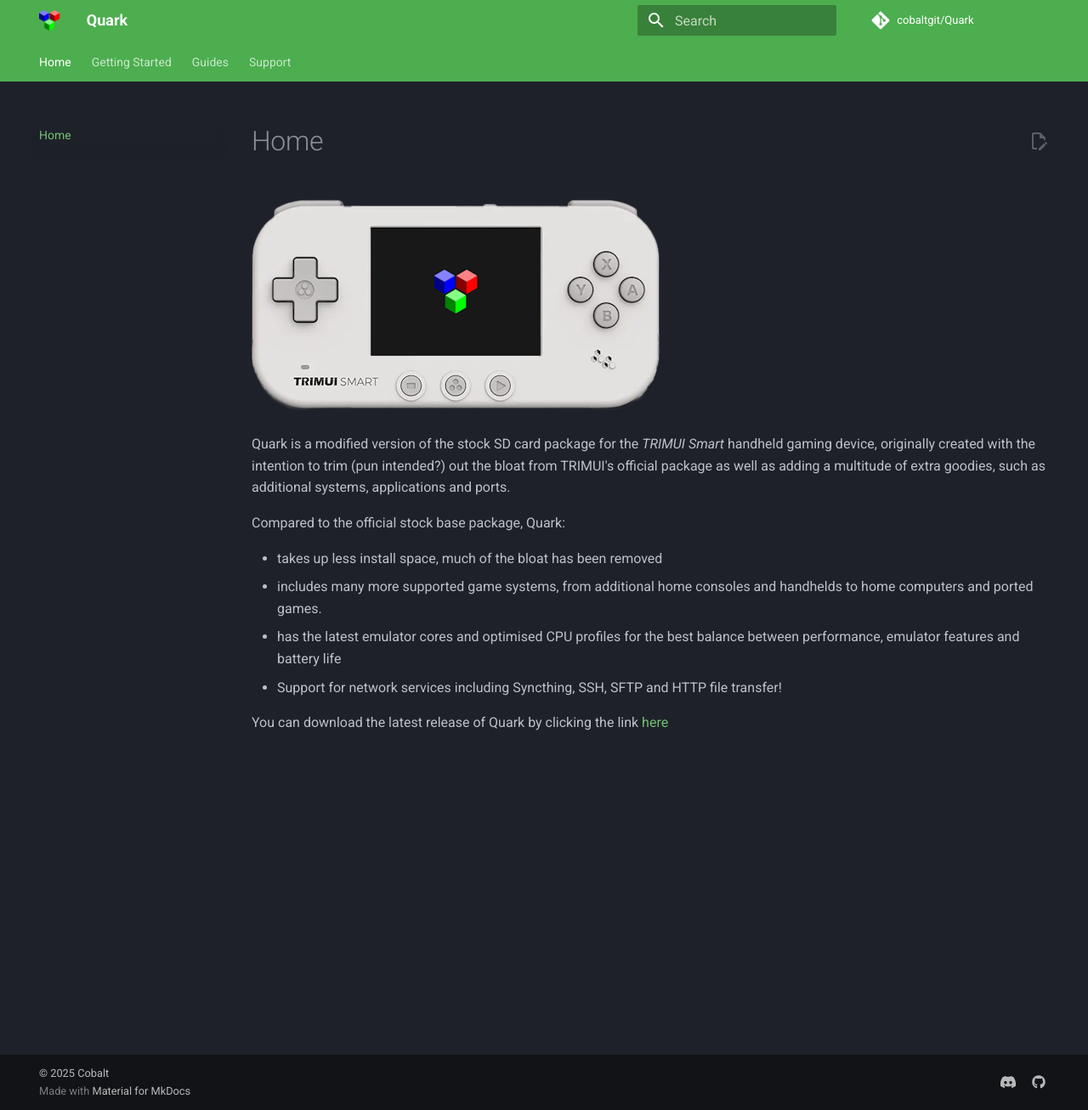
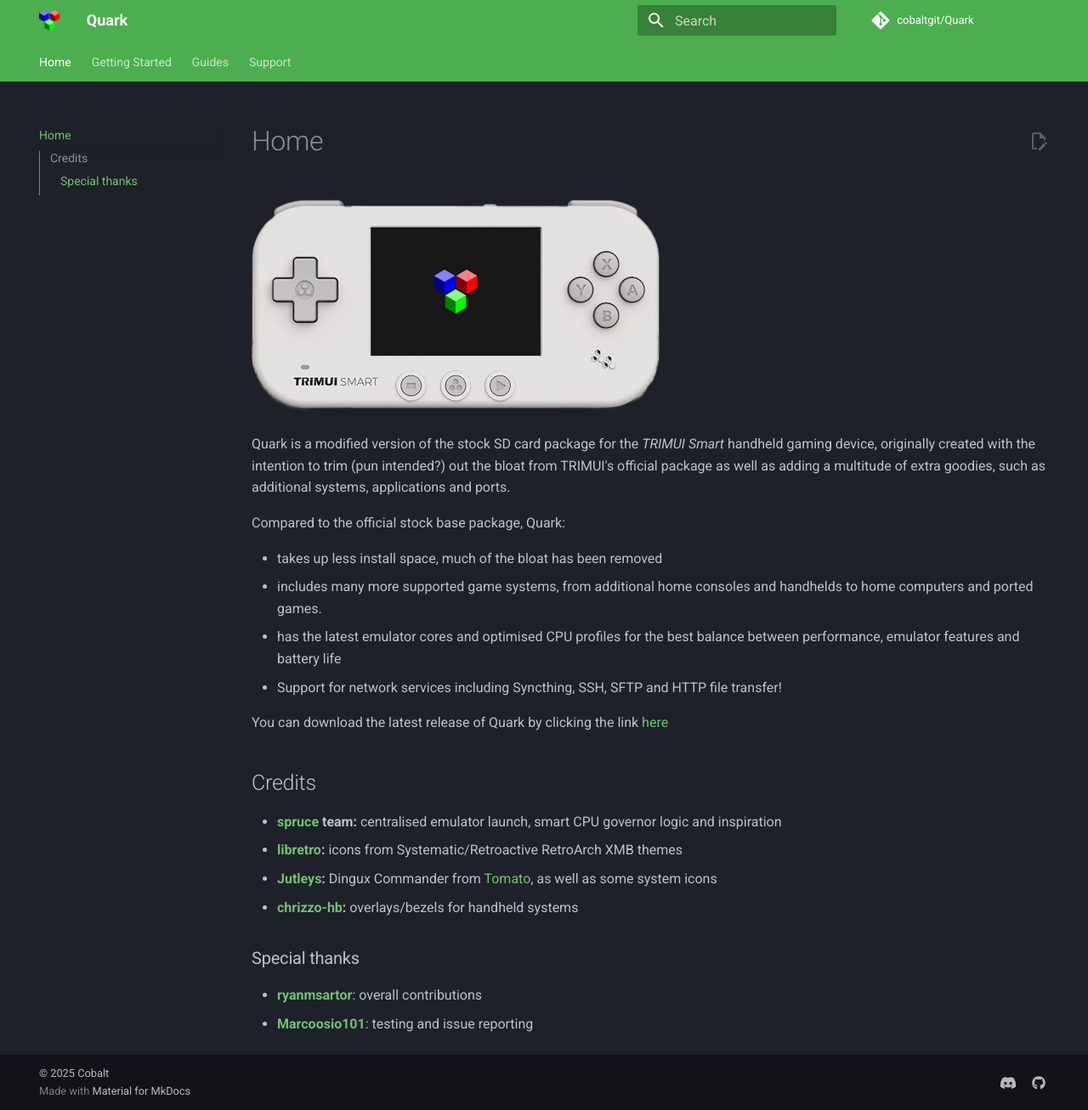
Before and after one commit to cobaltgit/Quark-Docs, an MkDocs documentation site: the page built from docs/index.md, in a window 1280 px wide and 1307 px high. Shown: the whole window at 85% size. Built offline with MkDocs 1.6.1 and Material for MkDocs 9.7.7, drawn with Linux system fonts in a browser that asks for light colours; comment, search, counter and statistics services are not loaded.

Commit message:
Add credits

```diff
--- a/docs/index.md
+++ b/docs/index.md
@@ -12,3 +12,15 @@ Compared to the official stock base package, Quark:
 * Support for network services including Syncthing, SSH, SFTP and HTTP file transfer!
 
 You can download the latest release of Quark by clicking the link [here](https://github.com/cobaltgit/Quark/releases/latest)
+
+## Credits
+
+* **[spruce](https://github.com/spruceUI) team:** centralised emulator launch, smart CPU governor logic and inspiration
+* **[libretro](https://www.retroarch.com/):** icons from Systematic/Retroactive RetroArch XMB themes
+* **[Jutleys](https://github.com/Jutleys):** Dingux Commander from [Tomato](https://github.com/Jutleys/Trimui-Smart-Tomato), as well as some system icons
+* **[chrizzo-hb](https://github.com/chrizzo-hb/knulli-bezels):** overlays/bezels for handheld systems
+
+### Special thanks
+
+* **[ryanmsartor](https://github.com/ryanmsartor)**: overall contributions
+* **[Marcoosio101](https://github.com/Marcoosio101)**: testing and issue reporting
```
